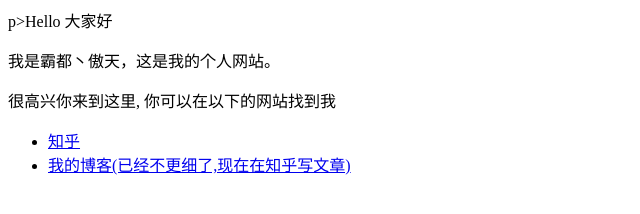
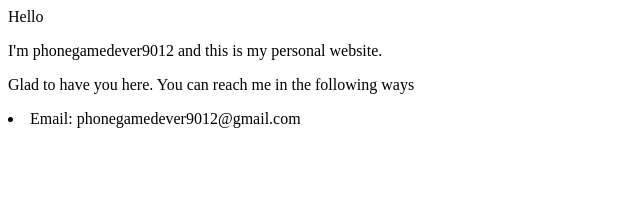
Before and after one commit to PhoneGameDeveloper/PhoneGameDeveloper.github.io, a plain HTML site: page index.html in a window 1280 px wide. Shown: the whole page, without its empty margins (0-640 px from the left). Drawn offline with Linux system fonts and the light colour scheme.

Commit message:
Update index.html

```diff
--- a/index.html
+++ b/index.html
@@ -1,8 +1,6 @@
-p>Hello 大家好</p>
-<p>我是霸都丶傲天，这是我的个人网站。 </p>
-<p>很高兴你来到这里, 你可以在以下的网站找到我</p>
+<p>Hello</p>
+<p>I'm phonegamedever9012 and this is my personal website. </p>
+<p>Glad to have you here. You can reach me in the following ways</p>
 
-<ul>
-  <li> <a href="https://www.zhihu.com/people/AJLoveChina">知乎</a> </li>
-  <li> <a href="http://hejie.nigeerhuo.com">我的博客(已经不更细了,现在在知乎写文章)</a> </li>
-</ul>
+
+  <li> Email: phonegamedever9012@gmail.com </li>
```
